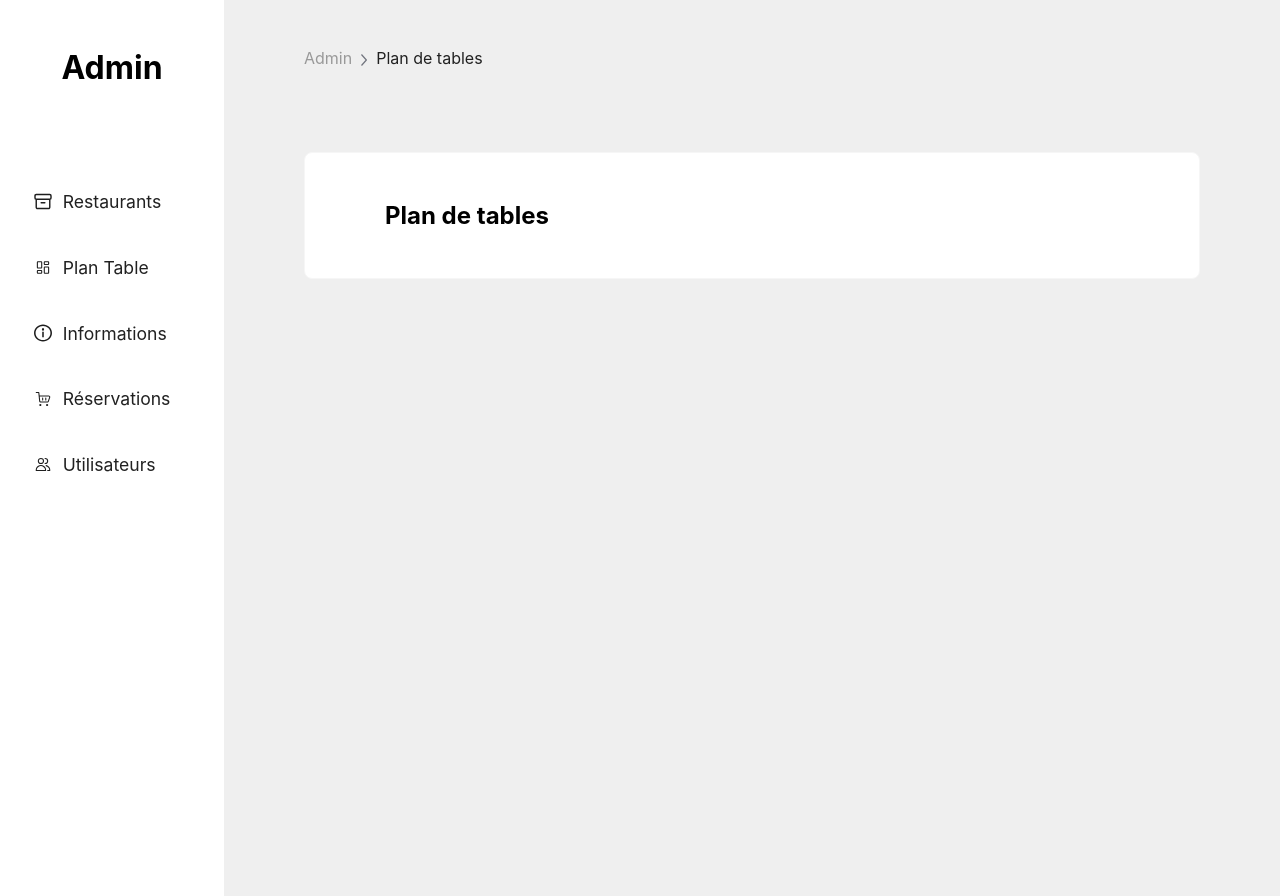
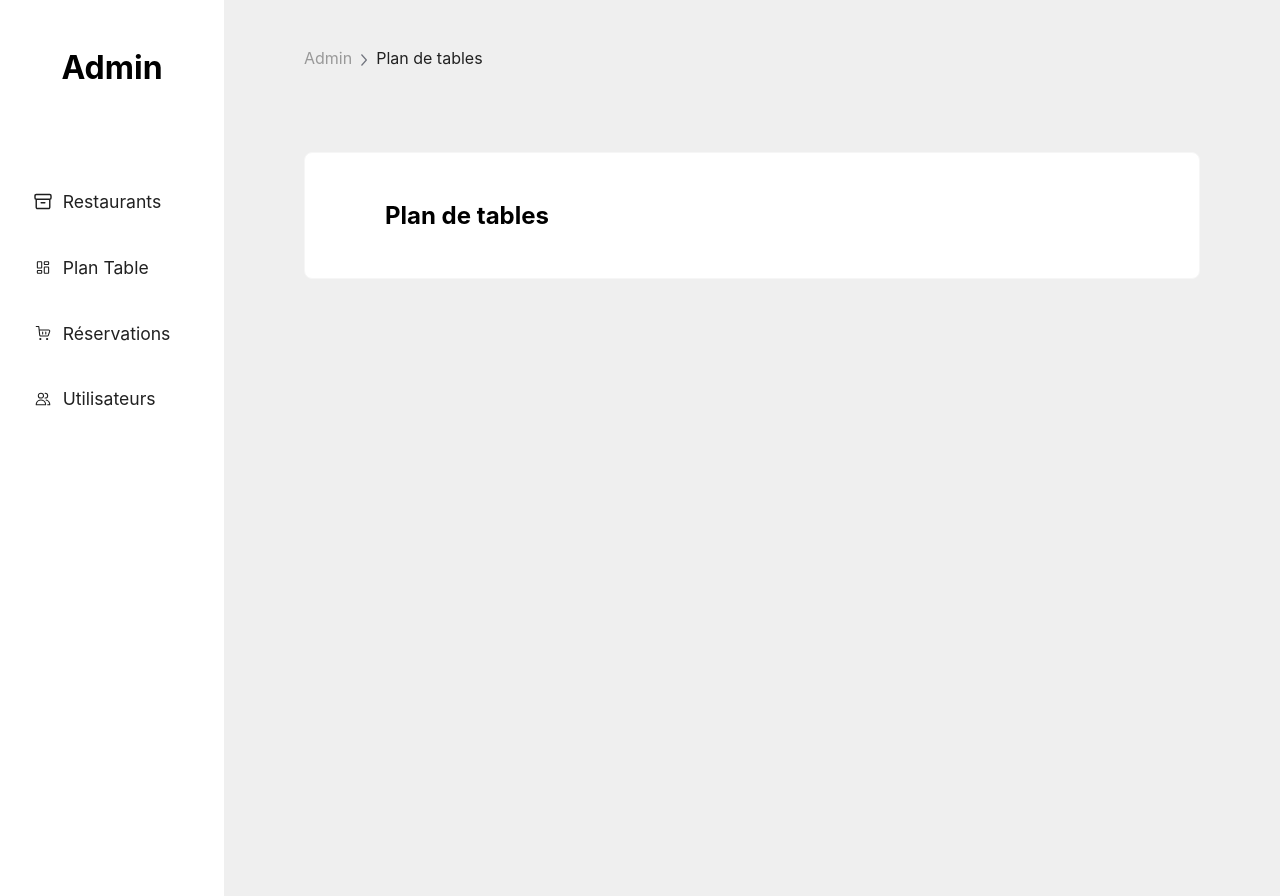
Before and after one commit to SarahOtmane/backOfficeResto, a React (Create React App) app: page /admin/planTable in a window 1280 px wide. Built offline with nearby package versions, Linux system fonts and the light colour scheme.

Commit message:
mettre en commentaire le lien vers la page info

```diff
--- a/src/components/Menu.js
+++ b/src/components/Menu.js
@@ -18,10 +18,6 @@ export default function Menu(){
         link : '/admin/planTable',
         icon : planTable
     },{
-        text : 'Informations',
-        link : '/admin/informations',
-        icon : info
-    },{
         text : 'Réservations',
         link : '/admin/reservations',
         icon : reservation
@@ -29,7 +25,13 @@ export default function Menu(){
         text : 'Utilisateurs',
         link : '/admin/utilisateurs',
         icon : utilisateurs
-    }]
+    },
+    // {
+    //     text : 'Informations',
+    //     link : '/admin/informations',
+    //     icon : info
+    // }
+    ];
 
     return (
         <ul className='navigation'>
```
